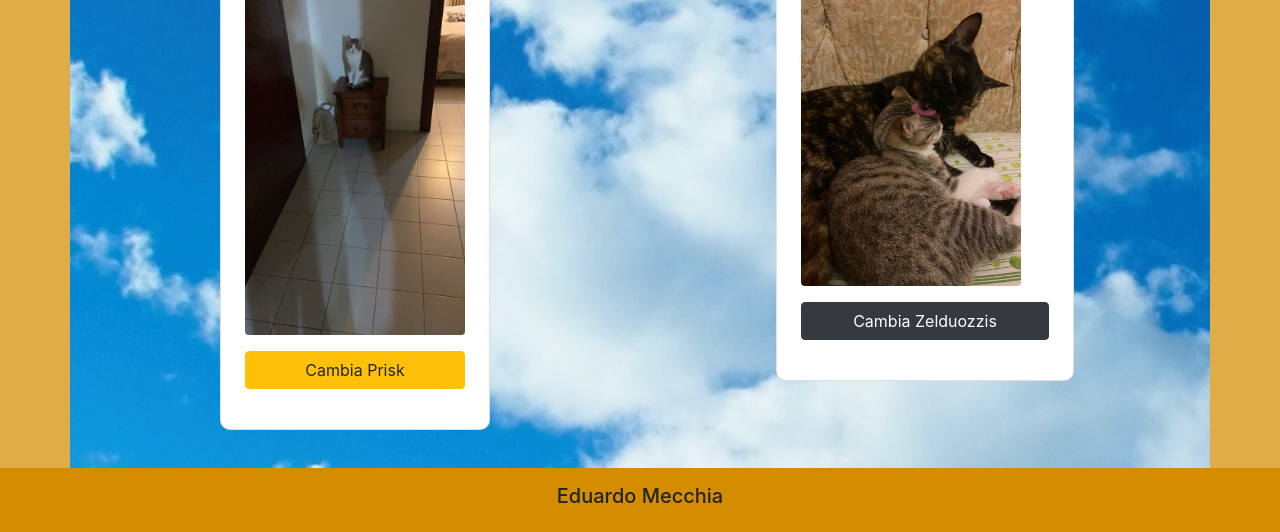
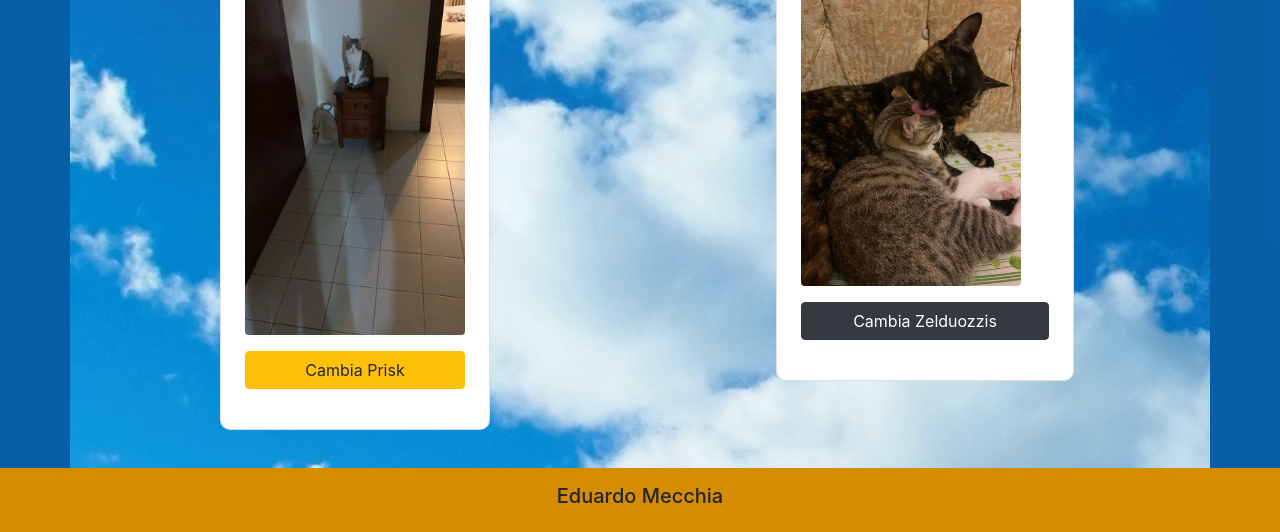
Before and after one commit to eduardomecchia/gattimatti-old, a plain HTML site: page index.html in a window 1280 px wide. Shown: the part 268-800 px from the top of the page. Drawn offline with nearby package versions, Linux system fonts and the light colour scheme.

Commit message:
Change #app background to blue

```diff
--- a/assets/css/style.css
+++ b/assets/css/style.css
@@ -8,7 +8,7 @@ body {
 /* App wrapper rules */
 
 #app {
-    background-color: #d48c00b8;
+    background-color: #045ca7fa;
     overflow-y: auto;
 }
 
```
